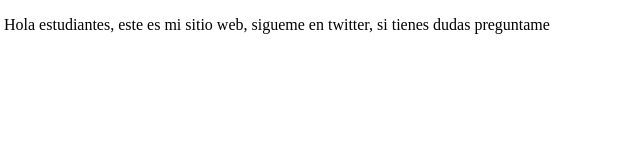
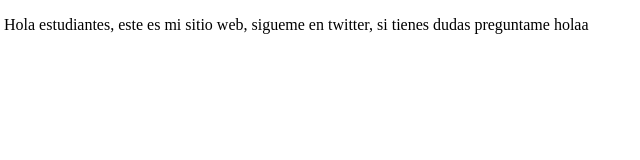
Before and after one commit to NachoToledo/proyectoDemoCursoPrework, a plain HTML site: page index.html in a window 1280 px wide. Shown: the full height of the page, 4-644 px from the left. Drawn offline with Linux system fonts and the light colour scheme.

Commit message:
cambios agregamos hola

```diff
--- a/index.html
+++ b/index.html
@@ -8,7 +8,7 @@
 </head>
 <body>
     <p>
-        Hola estudiantes, este es mi sitio web, sigueme en twitter, si tienes dudas preguntame
+        Hola estudiantes, este es mi sitio web, sigueme en twitter, si tienes dudas preguntame holaa
     </p>
 </body>
 </html>
```
